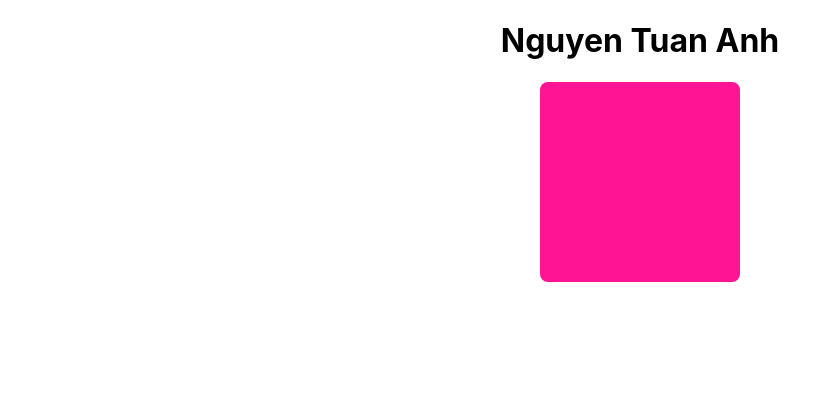
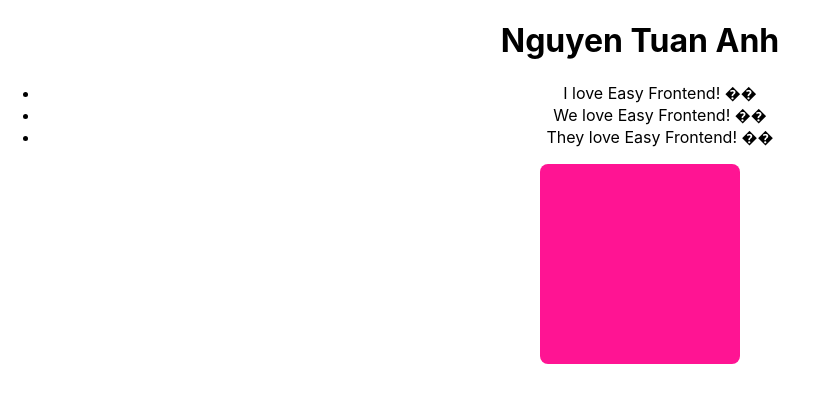
Before and after one commit to tuananh210798/united-project, a React (Create React App) app: page / in a window 1280 px wide. Shown: the top 402 px of the page, without its empty margins (0-818 px from the left). Built offline with nearby package versions, Linux system fonts and the light colour scheme.

Commit message:
TodoList

```diff
--- a/package.json
+++ b/package.json
@@ -6,6 +6,7 @@
     "@testing-library/jest-dom": "^5.11.6",
     "@testing-library/react": "^11.2.2",
     "@testing-library/user-event": "^12.5.0",
+    "node-sass": "^4.14.1",
     "react": "^17.0.1",
     "react-dom": "^17.0.1",
     "react-scripts": "4.0.1",
@@ -34,9 +35,5 @@
       "last 1 firefox version",
       "last 1 safari version"
     ]
-  },
-  "devDependencies": {
-    "node": "^15.3.0",
-    "sass": "^1.30.0"
   }
 }
--- a/src/App.js
+++ b/src/App.js
@@ -1,12 +1,32 @@
 
 // import React from 'react';
+import { useState } from 'react';
 import './App.scss';
 import ColorBox from './components/ColorBox';
+import TodoList from './components/TodoList';
 
 function App() {
+  const [todoList, setTodoList] = useState([
+    { id: 1, title: 'I love Easy Frontend! �� ' },
+    { id: 2, title: 'We love Easy Frontend! �� ' },
+    { id: 3, title: 'They love Easy Frontend! �� ' },
+  ]);
+
+  function handleTodoClick(todo) {
+    console.log(todo);
+    const index = todoList.findIndex(x => x.id === todo.id);
+    if (index < 0) return;
+
+    const newTodoList = [...todoList];
+    newTodoList.splice(index, 1);
+    setTodoList(newTodoList);
+  }
+
   return (
     <div className="app">
       <h1>Nguyen Tuan Anh</h1>
+      <TodoList todos={todoList} onTodoClick={handleTodoClick} />
+
       <ColorBox />
     </div>
   );
--- a/src/App.scss
+++ b/src/App.scss
@@ -1,3 +1,4 @@
 .app {
   text-align: center;
+  cursor: pointer;
 }
--- a/src/components/ColorBox/index.jsx
+++ b/src/components/ColorBox/index.jsx
@@ -1,5 +1,5 @@
 import React, { useState } from 'react';
-import PropTypes from 'prop-types';
+
 import './ColorBox.scss';
 
 ColorBox.propTypes = {
--- /dev/null
+++ b/src/components/TodoList/index.jsx
@@ -0,0 +1,34 @@
+import React, { useState } from 'react';
+import PropTypes from 'prop-types';
+
+TodoList.propTypes = {
+    todos: PropTypes.array,
+    onTodoClick: PropTypes.func,
+};
+
+TodoList.defaultProps = {
+    todos: [],
+    onTodoClick: null,
+};
+
+function TodoList(props) {
+
+    const { todos, onTodoClick } = props;
+
+    function handleClick(todo) {
+        if (onTodoClick) {
+            onTodoClick(todo);
+        }
+    }
+
+    return (
+        <ul className="todo-list">
+
+            {todos.map(todo => (
+                <li key={todo.id} onClick={() => handleClick(todo)}>{todo.title}</li>
+            ))}
+        </ul>
+    );
+}
+
+export default TodoList;
--- a/src/index.js
+++ b/src/index.js
@@ -11,7 +11,4 @@
   document.getElementById('root')
 );
 
-// If you want to start measuring performance in your app, pass a function
-// to log results (for example: reportWebVitals(console.log))
-// or send to an analytics endpoint. Learn more: https://bit.ly/CRA-vitals
 reportWebVitals();
```
Also changed, not shown: 2 other files (tests, documents, lock files or other folders).
